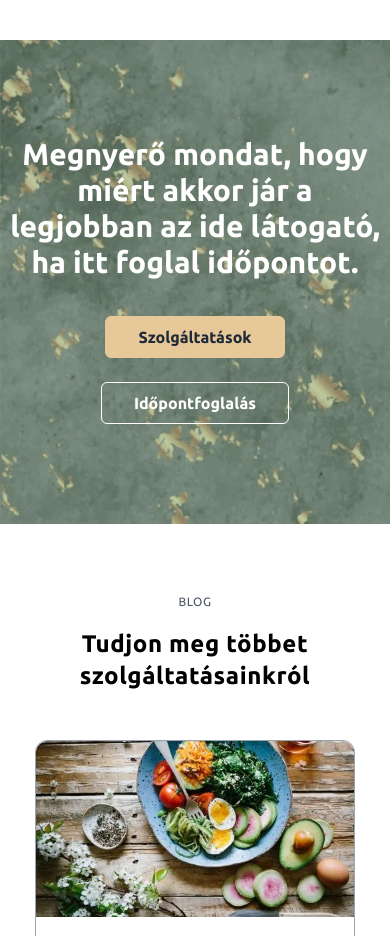
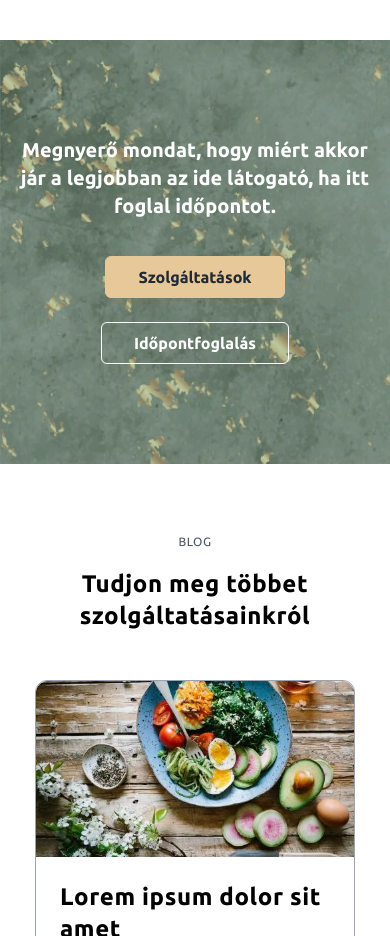
Before and after one commit to omgzsa/elysia-app, a Vue app in the folder frontend/: page / in a window 390 px wide. Shown: the part 3560-4496 px from the top of the page. Built offline with nearby package versions, Linux system fonts and the light colour scheme; no server answers.

Commit message:
font-size adjustment for smaller screens

```diff
--- a/frontend/src/components/home/HomeCallToAction.vue
+++ b/frontend/src/components/home/HomeCallToAction.vue
@@ -10,7 +10,9 @@ const bgImage = "CTA_bg.webp";
     :style="{ backgroundImage: `url(${useGetImageUrl(bgImage)})` }"
     class="text-center py-24 lg:py-32 bg-cover 3xl:bg-contain bg-left bg-no-repeat px-2"
   >
-    <p class="text-white font-bold text-3xl max-w-screen-md mx-auto mb-8">
+    <p
+      class="text-white font-bold text-xl lg:text-2xl xl:text-3xl max-w-screen-md mx-auto mb-8"
+    >
       Megnyerő mondat, hogy miért akkor jár a legjobban az ide látogató, ha itt
       foglal időpontot.
     </p>
```
